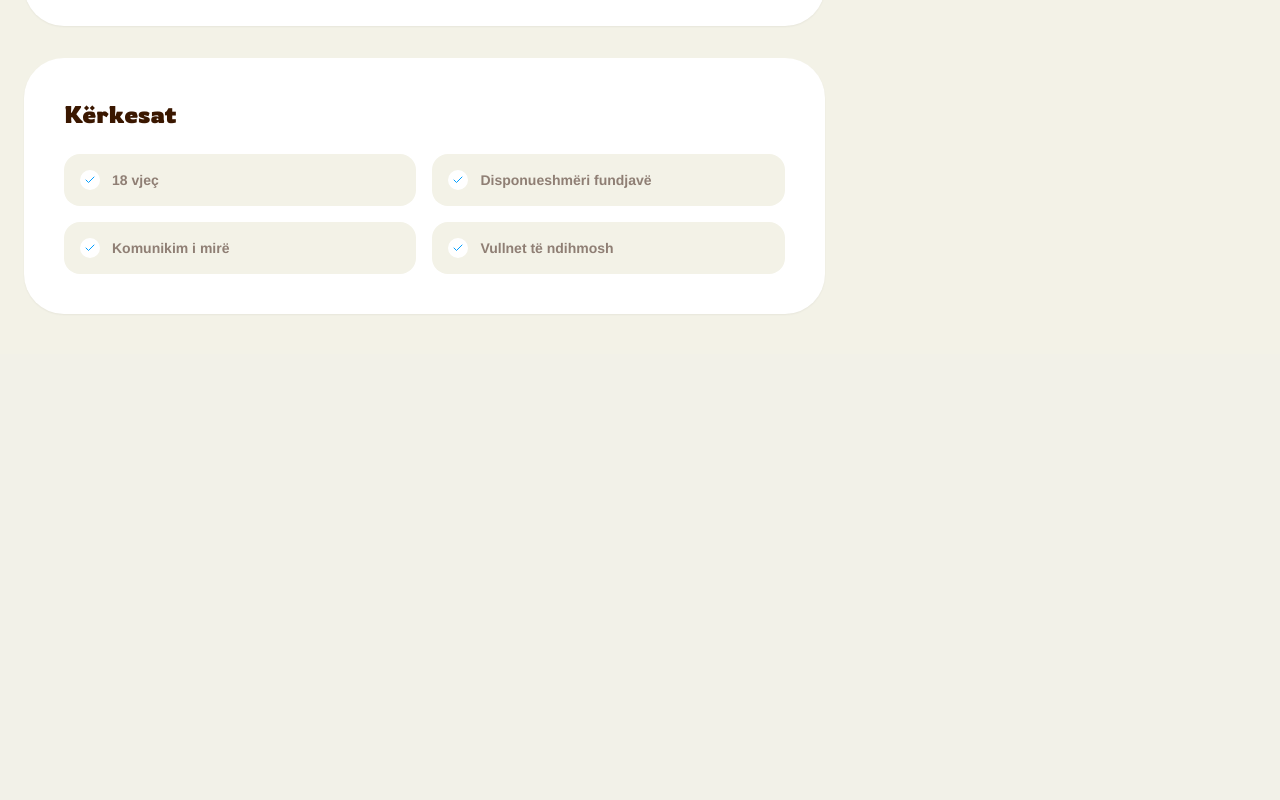
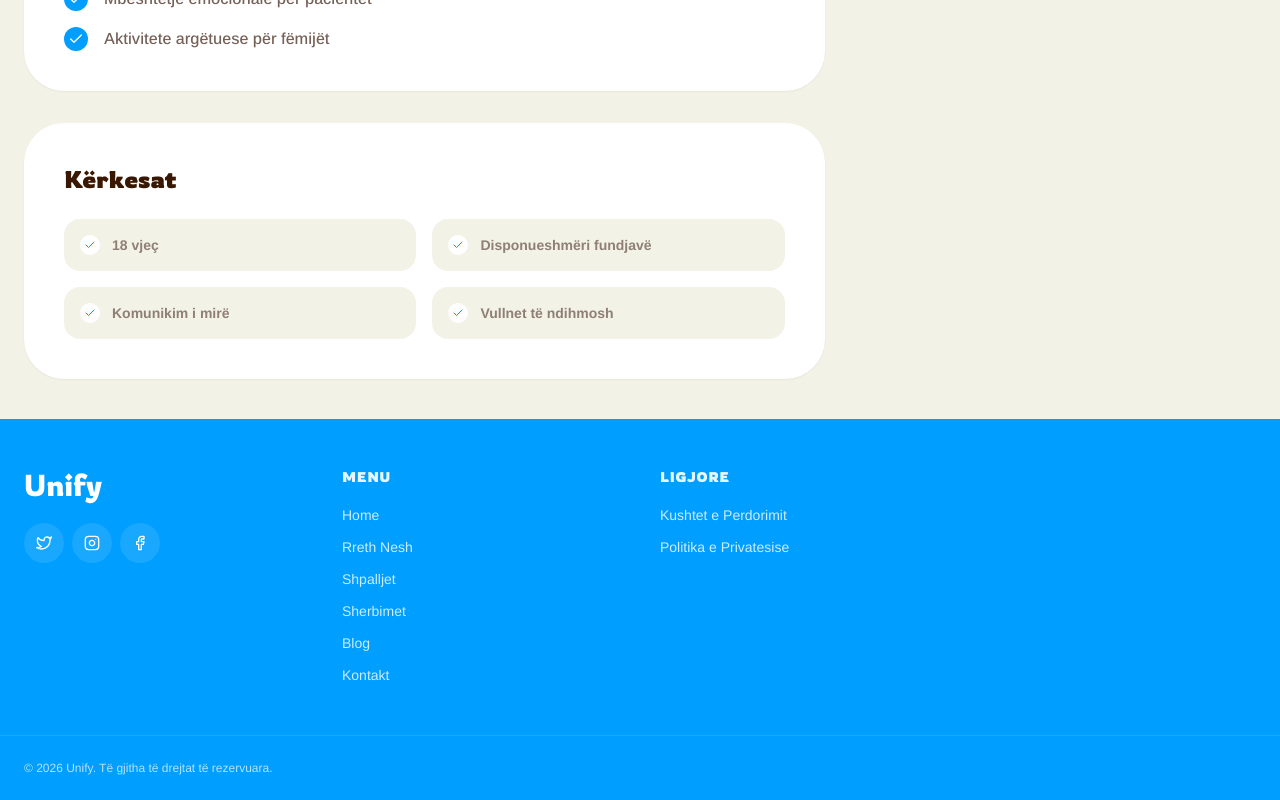
Before and after one commit to elonberisha8/unify, a Next.js app: page /vullnetare/1 in a window 1280 px wide. Shown: the part 1325-2125 px from the top of the page. Before the commit the page ends 1679 px from the top, so only its background shows below. Built offline with nearby package versions, Linux system fonts and the light colour scheme; no server answers; a web font is replaced by a local one.

Commit message:
fix: move nav/footer to module-level constants, restore PublicLayout props

```diff
--- a/app/vullnetare/[id]/page.tsx
+++ b/app/vullnetare/[id]/page.tsx
@@ -39,6 +39,31 @@ import {
   Textarea,
 } from "@/components/ui"
 import { CalendarIcon, ClockIcon, UsersIcon, CheckIcon, BadgeCheckIcon, ShareIcon } from "@/components/icons"
+
+// ── Konstante statike jashtë komponentit ──────────────────────────────────────
+const NAV_LINKS = [
+  { label: "Home", href: "/" },
+  { label: "Rreth Nesh", href: "/rreth-nesh" },
+  { label: "Shpalljet", href: "/shpalljet" },
+  { label: "Sherbimet", href: "/sherbimet" },
+  { label: "Blog", href: "/blog" },
+  { label: "Kontakt", href: "/kontakt" },
+]
+
+const FOOTER_SECTIONS = [
+  {
+    title: "Menu",
+    links: NAV_LINKS,
+  },
+  {
+    title: "Ligjore",
+    links: [
+      { label: "Kushtet e Perdorimit", href: "/kushtet" },
+      { label: "Politika e Privatesise", href: "/privatesia" },
+    ],
+  },
+]
+// ─────────────────────────────────────────────────────────────────────────────
 
 export default function VolunteerDetailPage() {
   const params = useParams<{ id: string }>()
@@ -131,7 +156,24 @@ export default function VolunteerDetailPage() {
     }
   }
   return (
-    <PublicLayout mainClassName="bg-unify-cream">
+    <PublicLayout
+      mainClassName="bg-unify-cream"
+      navbar={{
+        links: NAV_LINKS,
+        onLogin: () => (window.location.href = "/sign-in"),
+        onRegister: () => (window.location.href = "/sign-up"),
+        className: "bg-white",
+      }}
+      footer={{
+        className: "bg-unify-blue",
+        sections: FOOTER_SECTIONS,
+        socials: [
+          { platform: "twitter", href: "#" },
+          { platform: "instagram", href: "#" },
+          { platform: "facebook", href: "#" },
+        ],
+      }}
+    >
       <section className="mx-auto w-full max-w-7xl px-4 py-8 md:px-6 md:py-10">
         <div className="mb-6 text-sm text-muted-foreground/60">
           Kryefaqja &nbsp; &gt; &nbsp; Shpalljet &nbsp; &gt; &nbsp; <span className="font-bold text-unify-brown">{post.title}</span>
```
